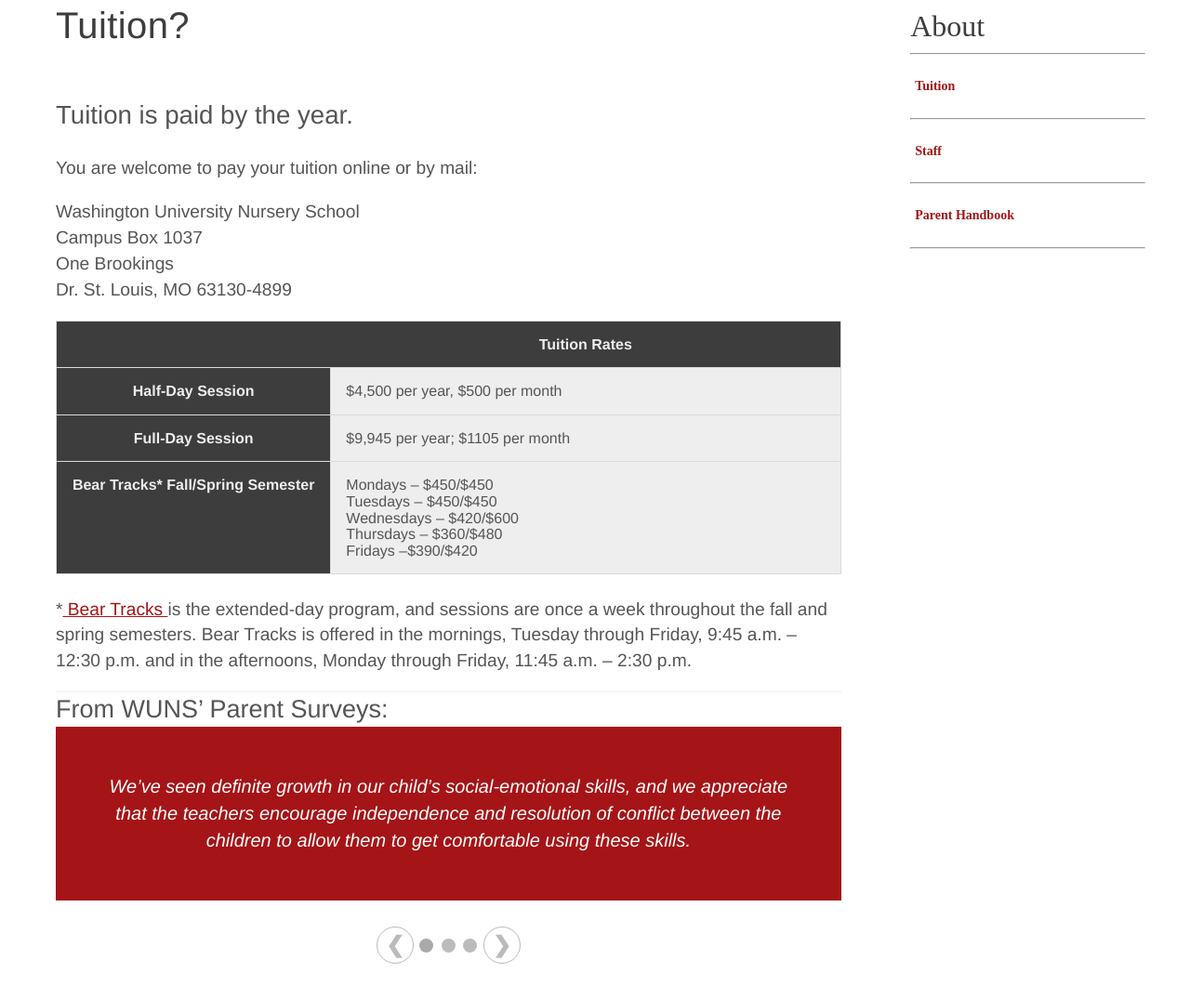
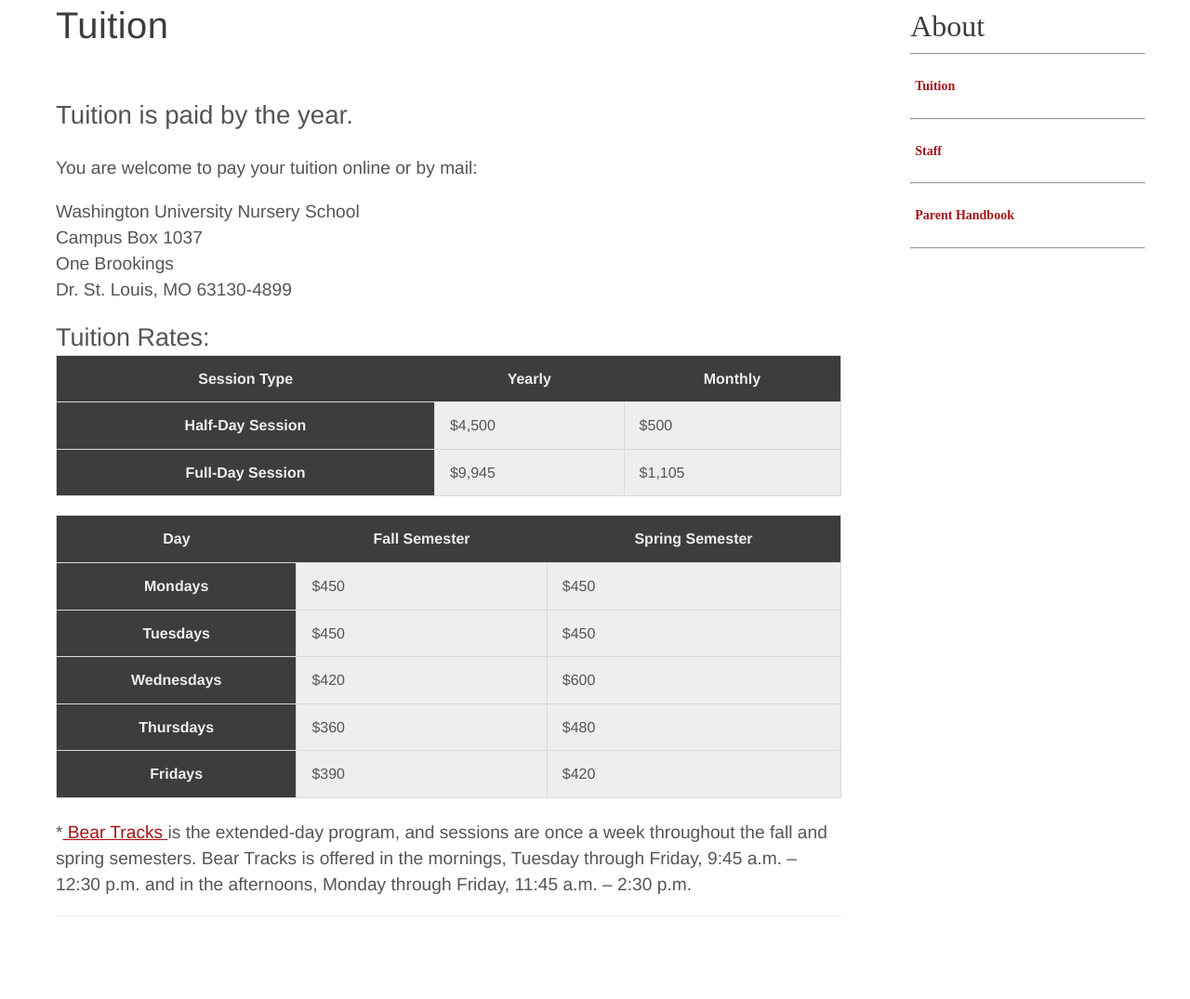
Before and after one commit to CSE256-Fall24/information-foraging-project-natalie-elliot-avery-joel-petra, a website: page files/tuition.html in a window 1280 px wide. Shown: the part 37-1112 px from the top of the page at 93% size. After the commit the page ends 1063 px from the top, so only its background shows below. Drawn offline with nearby package versions, Linux system fonts and the light colour scheme; files that its build step writes are made by us from their sources; files whose address does not match are found by name.

Commit message:
tuition+header

```diff
--- a/files/tuition.html
+++ b/files/tuition.html
@@ -14,7 +14,7 @@
   <ts-load data-name="header"></ts-load>
   <div id="page-content">
     <main>
-      <h1>Tuition?</h1>
+      <h1>Tuition</h1>
       <br>
       <h2>Tuition is paid by the year.</h2>
       <p>You are welcome to pay your tuition online or by mail:</p>
@@ -25,29 +25,57 @@
         One Brookings <br>
         Dr. St. Louis, MO 63130-4899
       </p>
-      <table style="border-collapse: collapse; width: 100%">
+      <h3>Tuition Rates:</h3>
+      <table style="border-collapse: collapse; width: 100%; margin-bottom: 20px;">
         <tbody>
           <tr>
-            <th>&nbsp;</th>
-            <th style="vertical-align: top">Tuition Rates</th>
+            <th style="vertical-align: top">Session Type</th>
+            <th style="vertical-align: top">Yearly</th>
+            <th style="vertical-align: top">Monthly</th>
           </tr>
           <tr>
             <th style="vertical-align: top">Half-Day Session</th>
-            <td style="vertical-align: top">$4,500 per year, $500 per month</td>
+            <td style="vertical-align: top">$4,500</td>
+            <td style="vertical-align: top">$500</td>
           </tr>
           <tr>
             <th style="vertical-align: top">Full-Day Session</th>
-            <td style="vertical-align: top">$9,945 per year; $1105 per month</td>
+            <td style="vertical-align: top">$9,945</td>
+            <td style="vertical-align: top">$1,105</td>
+          </tr>
+        </tbody>
+      </table>
+      <table style="border-collapse: collapse; width: 100%;">
+        <tbody>
+          <tr>
+            <th style="vertical-align: top">Day</th>
+            <th style="vertical-align: top">Fall Semester</th>
+            <th style="vertical-align: top">Spring Semester</th>
           </tr>
           <tr>
-            <th style="width: 35%; vertical-align:top;">
-              Bear Tracks* Fall/Spring Semester
-            </th>
-            <td style="vertical-align: top">
-              Mondays – $450/$450&nbsp;<br>Tuesdays – $450/$450&nbsp;<br>Wednesdays
-              – $420/$600&nbsp;<br>Thursdays – $360/$480&nbsp;<br>Fridays
-              –$390/$420&nbsp;
-            </td>
+            <th style="vertical-align: top">Mondays</th>
+            <td style="vertical-align: top">$450</td>
+            <td style="vertical-align: top">$450</td>
+          </tr>
+          <tr>
+            <th style="vertical-align: top">Tuesdays</th>
+            <td style="vertical-align: top">$450</td>
+            <td style="vertical-align: top">$450</td>
+          </tr>
+          <tr>
+            <th style="vertical-align: top">Wednesdays</th>
+            <td style="vertical-align: top">$420</td>
+            <td style="vertical-align: top">$600</td>
+          </tr>
+          <tr>
+            <th style="vertical-align: top">Thursdays</th>
+            <td style="vertical-align: top">$360</td>
+            <td style="vertical-align: top">$480</td>
+          </tr>
+          <tr>
+            <th style="vertical-align: top">Fridays</th>
+            <td style="vertical-align: top">$390</td>
+            <td style="vertical-align: top">$420</td>
           </tr>
         </tbody>
       </table>
@@ -60,52 +88,7 @@
         Monday through Friday, 11:45 a.m. – 2:30 p.m.
       </p>
       <hr>
-      <div class="slider-heading">
-        <h3>From WUNS’ Parent Surveys:</h3>
-      </div>
-      <div class="slideshow">
-        <div class="slideshow-container">
-          <div>
-            <div class="slideshow-entry fade">
-              <div class="text">
-                We’ve seen definite growth in our child’s social-emotional
-                skills, and we appreciate that the teachers encourage
-                independence and resolution of conflict between the children
-                to allow them to get comfortable using these skills.
-              </div>
-            </div>
 
-            <div class="slideshow-entry fade">
-              <div class="text">
-                The program has brought a structure and discipline and
-                prepared my (child) well for kindergarten this year. I was
-                amazed how the teachers cleverly integrated a variety of
-                science/math/art/craft concepts into the curriculum so well.
-              </div>
-            </div>
-
-            <div class="slideshow-entry fade">
-              <div class="text">
-                (WUNS) is a safe and wonderful place that fosters growth in a
-                play-based (as it should be!) program.
-              </div>
-            </div>
-          </div>
-        </div>
-        <br>
-
-        <div class="slideshow-dots">
-          <button class="slideshow-buttons prev-slideshow-button">
-            &#10094;
-          </button>
-          <span class="slideshow-dot"></span>
-          <span class="slideshow-dot"></span>
-          <span class="slideshow-dot"></span>
-          <button class="slideshow-buttons next-slideshow-button">
-            &#10095;
-          </button>
-        </div>
-      </div>
     </main>
     <div class="widget-area stick secondary" role="complementary">
       <ul class="subnav">
```
Also changed, not shown: scripts/ts/dynamic-dom/html/header.html (+3 -3 lines).
